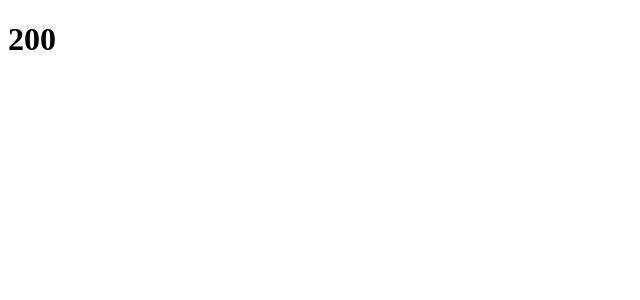
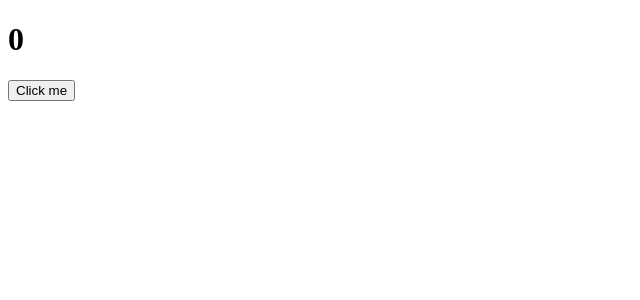
Before and after one commit to NDRXandrei/React-ex, a React (Create React App) app in the folder my-app/: page / in a window 1280 px wide. Shown: the top 300 px of the page, without its empty margins (0-640 px from the left). Built offline with nearby package versions, Linux system fonts and the light colour scheme.

Commit message:
aggiunto counterclick

```diff
--- a/my-app/src/App.js
+++ b/my-app/src/App.js
@@ -1,5 +1,6 @@
 import React from "react";
 import { Counter } from "./Counter";
+import { CounterClick } from "./CounterClick";
 import { Hello } from "./Hello";
 import { Welcome } from "./Welcome";
 
@@ -9,7 +10,8 @@ export class App extends React.Component {
       <div>
         {/* <Hello />
         <Welcome age={17}/> */}
-        <Counter count={2} interval= {200} amount= {5}/>
+        {/* <Counter count={2} interval= {200} amount= {5}/> */}
+        <CounterClick />
       </div>
     );
   }
--- /dev/null
+++ b/my-app/src/CounterClick.js
@@ -0,0 +1,19 @@
+import React from "react";
+
+export class CounterClick extends React.Component {
+  state = { count: 0 };
+
+  handleClick = () => {
+    this.setState({
+      count: this.state.count + 1,
+    });
+  };
+  render() {
+    return (
+      <div>
+        <h1>{this.state.count}</h1>
+        <button onClick={this.handleClick}>Click me</button>
+      </div>
+    );
+  }
+}
```
